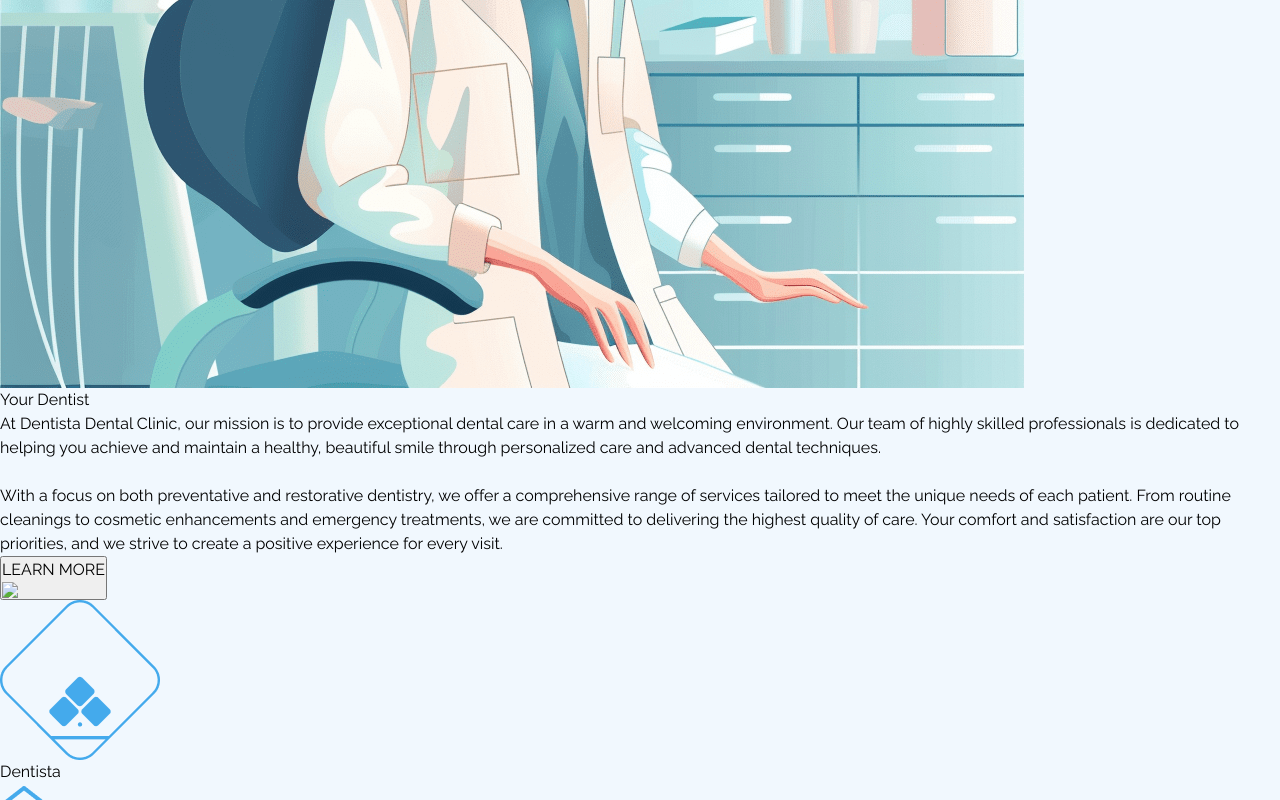
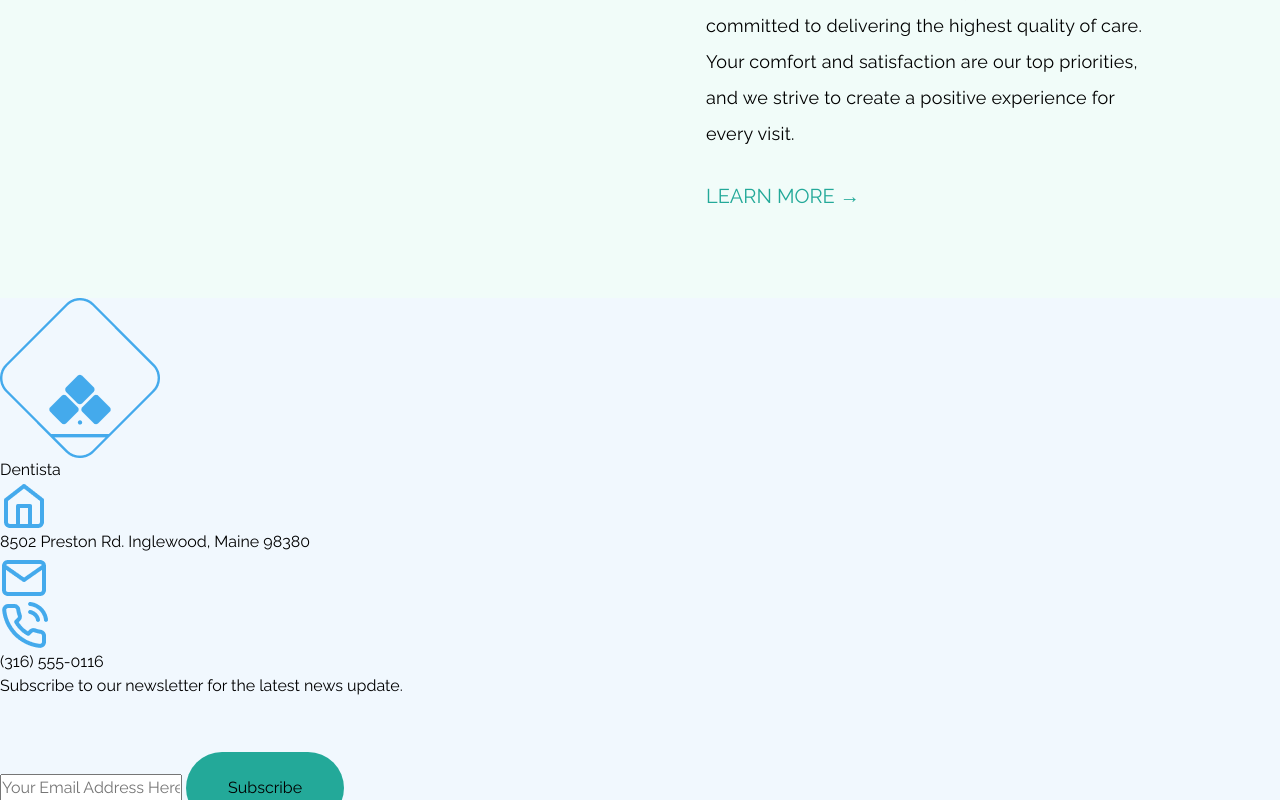
Before and after one commit to inarey/Dentista, a website: page index.html in a window 1280 px wide. Shown: the part 3599-4399 px from the top of the page. Drawn offline with Linux system fonts and the light colour scheme.

Commit message:
Finished styling and content for the about section

```diff
--- a/SASS/general.scss
+++ b/SASS/general.scss
@@ -267,3 +267,48 @@
 .info-consulatation {
   font-size: $font-size-700;
 }
+
+/**********************/
+/*DENTIST SECTION/
+/**********************/
+.about-section {
+  background-color: $clr-secondary-50;
+}
+
+.dentist-info {
+  display: flex;
+  width: 80%;
+  padding: 80px 16px;
+  flex-direction: column;
+  justify-content: start;
+  gap: 24px;
+  align-self: stretch;
+  line-height: 2;
+
+  h2 {
+    font-size: $fs-primary-heading;
+    letter-spacing: 0.54px;
+  }
+
+  p {
+    font-size: $fs-body;
+    letter-spacing: 0.27px;
+  }
+}
+
+.link:link,
+.link:visited {
+  display: inline-block;
+  color: $clr-secondary-500;
+  text-decoration: none;
+
+  padding-bottom: 2px;
+  transition: all 0.3s;
+  font-size: $font-size-600;
+}
+
+.link:hover,
+.link:active {
+  color: $clr-secondary-600;
+  border-bottom: 1px solid currentColor;
+}
--- a/SASS/variables.scss
+++ b/SASS/variables.scss
@@ -10,6 +10,7 @@ $clr-primary-900: #124168;
 
 $clr-secondary-50: #f1fcf9;
 $clr-secondary-500: #23a999;
+$clr-secondary-600: darken($clr-secondary-500, 10%);
 $clr-error-500: #ef4444;
 $clr-neutral-500: #a1a1a1;
 $clr-neutral-700: #7b7b7b;
--- a/index.html
+++ b/index.html
@@ -138,7 +138,7 @@
 <!-- End of Information Section -->
 
 <!-- Start of About Us Section -->
-        <section class="about-section">
+        <section class="about-section grid grid--2-cols">
           <div class="dentist-img">
             <img src="./assets/dentist.png" alt="your dentist">
           </div>
@@ -156,7 +156,9 @@
               quality of care. Your comfort and satisfaction are our top
               priorities, and we strive to create a positive experience for
               every visit.</p>
-            <button class="secondary-btn">LEARN MORE <span><img class="img-2" src="./assets/arrow-right.png" /></span></button>
+              <div class=" learn-more">
+                <a href="#" class="link">LEARN MORE &rarr;</a>
+              </div>
           </div>
         </section>
 <!-- End of About Us Section -->
```
Also changed, not shown: css/general.css, 1 other file.
